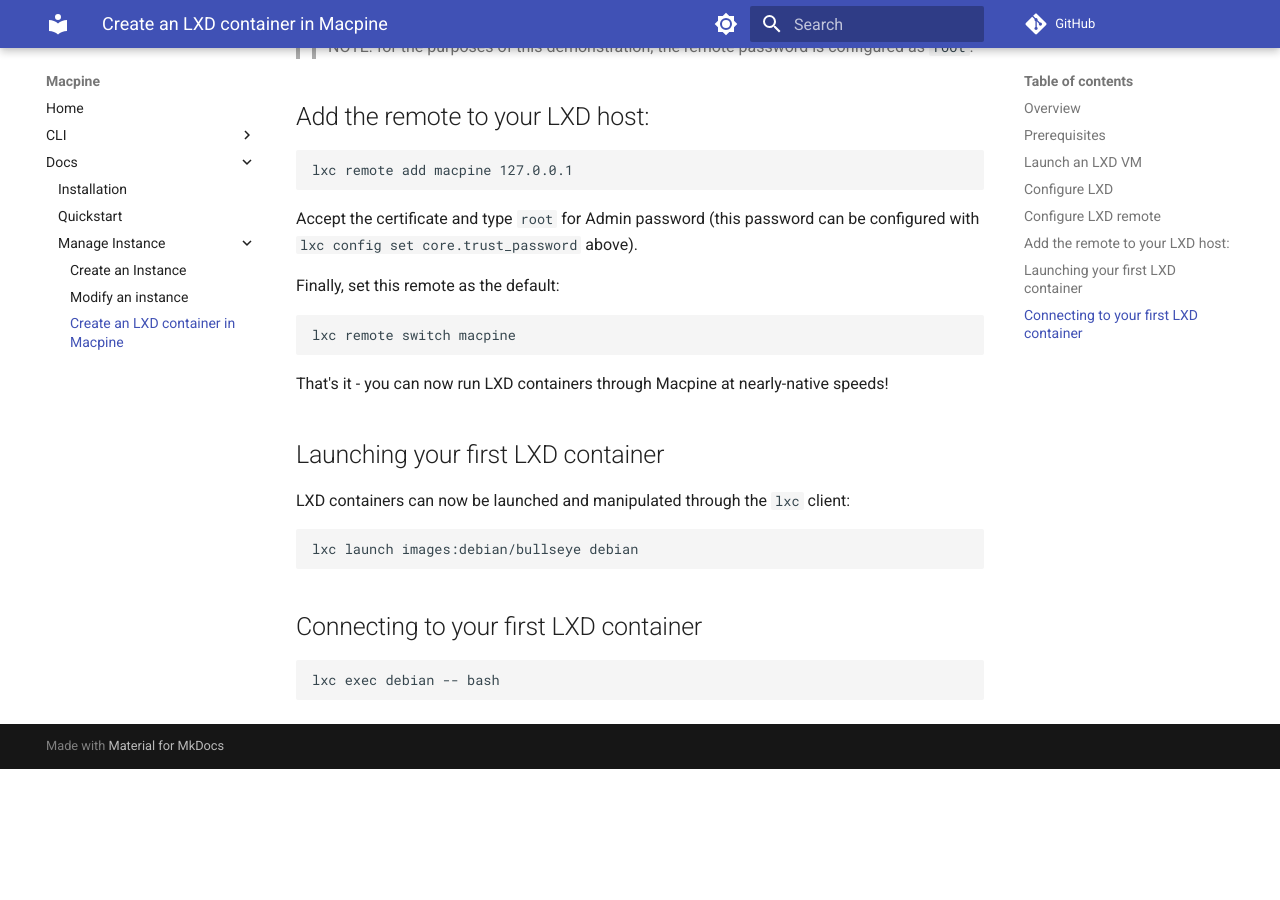
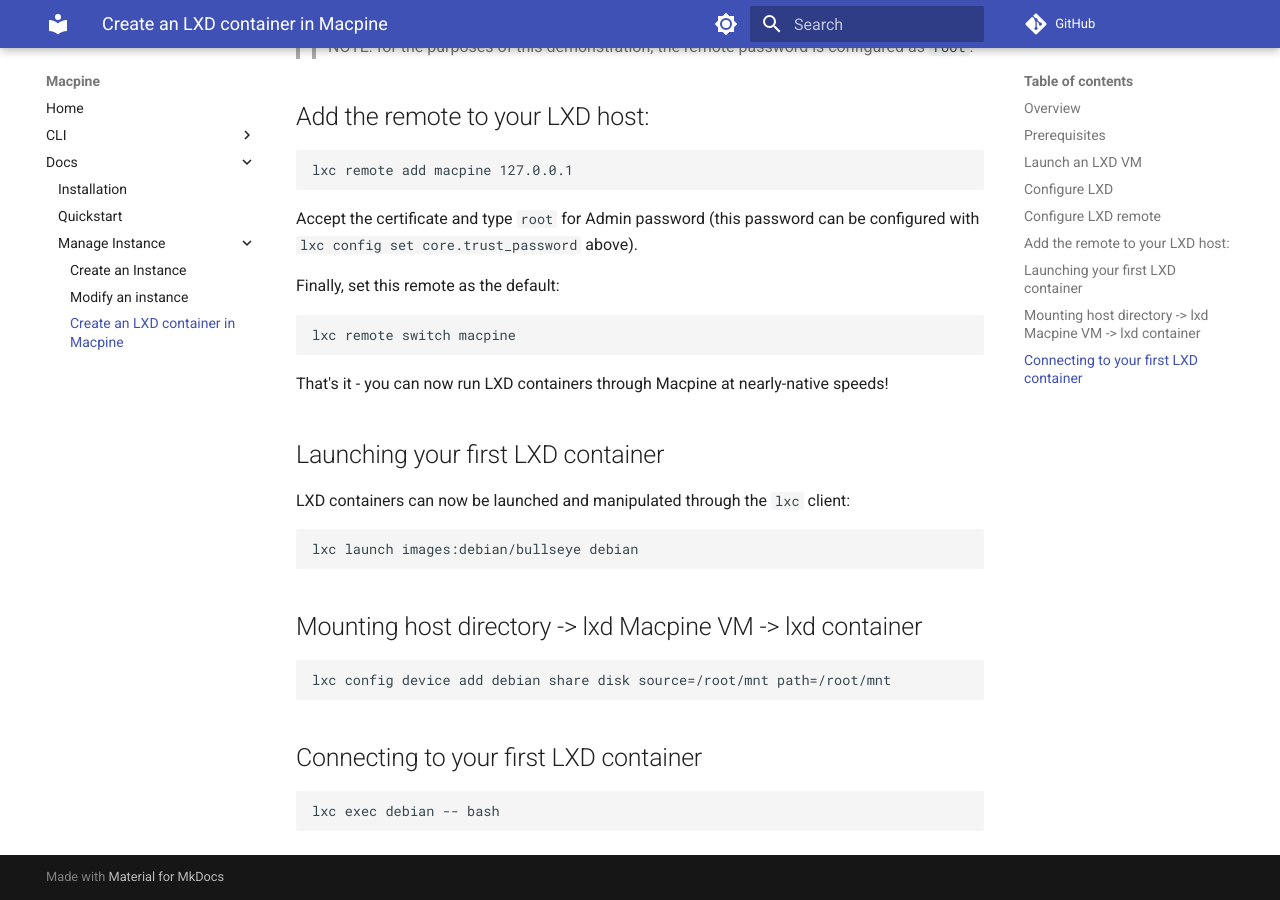
Before and after one commit to beringresearch/macpine, an MkDocs documentation site: the page built from docs/docs/lxd_macpine.md, in a window 1280 px wide and 900 px high, scrolled down 1652 px. Built offline with MkDocs 1.6.1 and Material for MkDocs 9.7.7, drawn with Linux system fonts in a browser that asks for light colours; comment, search, counter and statistics services are not loaded; before the commit the page ends 2421 px from its top, so only the background shows below that.

Commit message:
mount example

````diff
--- a/docs/docs/lxd_macpine.md
+++ b/docs/docs/lxd_macpine.md
@@ -83,6 +83,12 @@
 lxc launch images:debian/bullseye debian
 ```
 
+## Mounting host directory -> lxd Macpine VM -> lxd container
+
+```bash
+lxc config device add debian share disk source=/root/mnt path=/root/mnt
+```
+
 ## Connecting to your first LXD container
 
 ```bash
````
